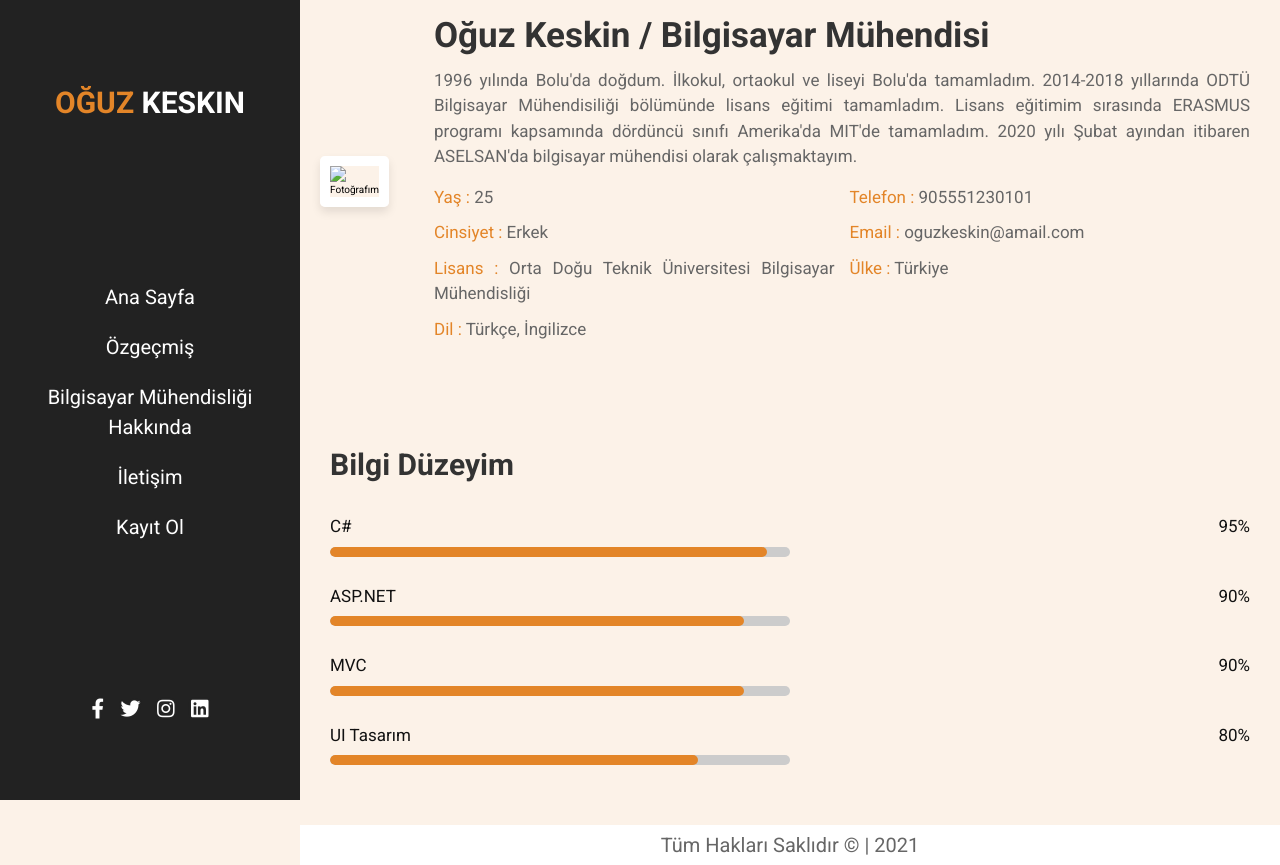
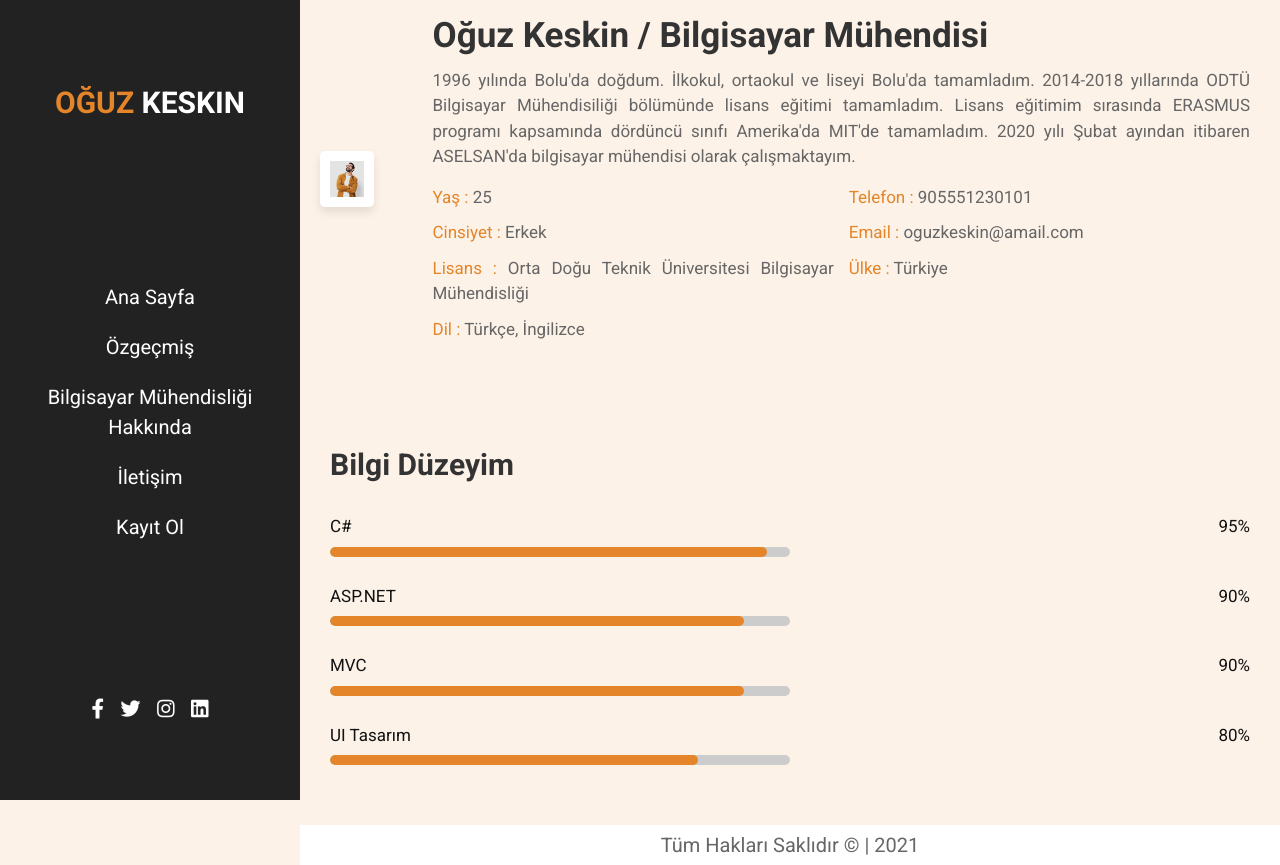
Before and after one commit to oguzkeskin16/odev, a plain HTML site: page cv.html in a window 1280 px wide. Drawn offline with Linux system fonts and the light colour scheme.

Commit message:
Update cv.html

```diff
--- a/cv.html
+++ b/cv.html
@@ -33,7 +33,7 @@
         <div class="row-1">
 
             <div class="image">
-                <img src="img/resim2.jpg" alt="Fotoğrafım">
+                <img src="resim2.jpg" alt="Fotoğrafım">
             </div>
 
             <div class="content">
```
